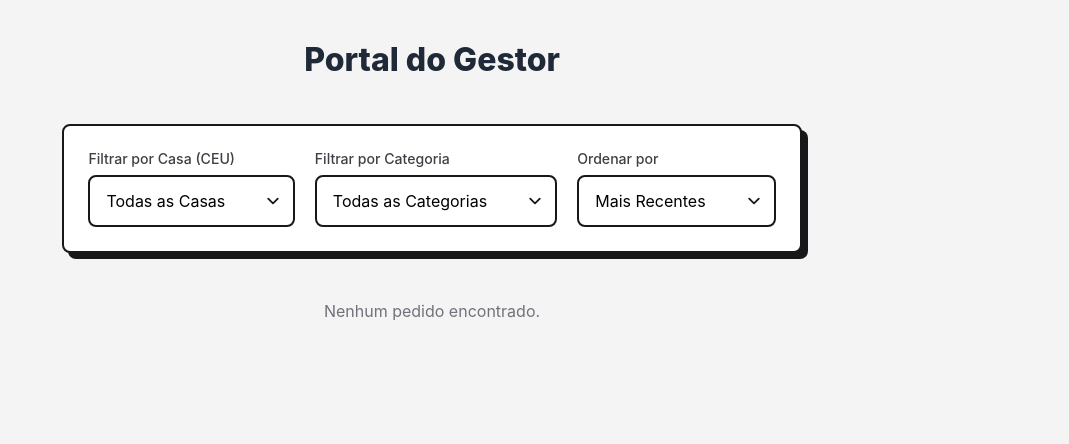
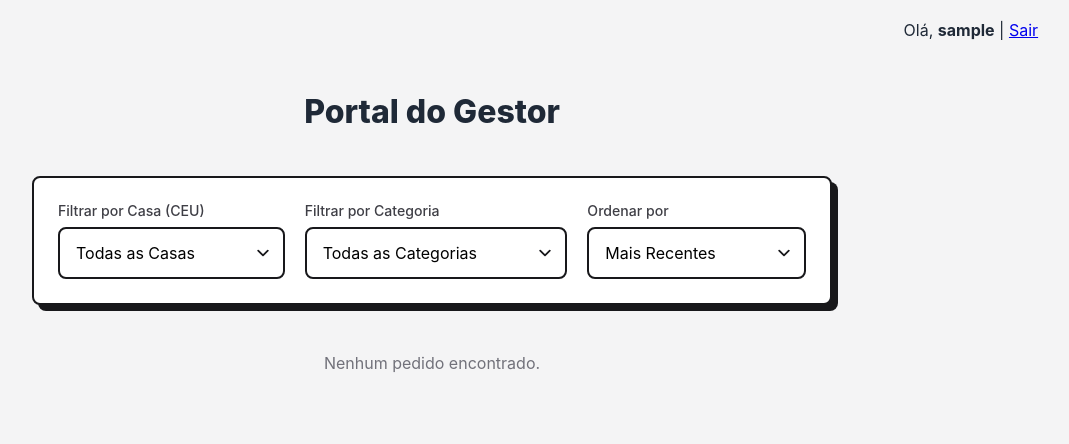
Before and after one commit to Gabriel-Reader/FixHub-project, a Flask app: page /painel-gestor in a window 1280 px wide. Shown: the top 444 px of the page, without its empty margins (208-1277 px from the left). Run offline with Flask 3, Linux system fonts and the light colour scheme; the visitor is signed in with stand-in values (Sample User, id 1).

Commit message:
Aprimora a autenticação e a autorização do usuário
Aprimora o processo de login recuperando e utilizando as informações da CEU do usuário. Adiciona um mecanismo de autorização baseado em funções para diferenciar usuários comuns de usuários gestores, redirecionando-os para os painéis apropriados no momento do login. Atualiza a interface do usuário para exibir informações específicas do usuário, como nome e CEU. Modifica o formulário de registro para incluir um menu suspenso de seleção de CEU.

```diff
--- a/app.py
+++ b/app.py
@@ -1,12 +1,12 @@
 from os import stat
 from flask import Flask, request, render_template, flash, redirect, url_for, session
-from manipular_database import criar_usuario, verificar_login, criar_pedido
+from manipular_database import criar_usuario, verificar_login, criar_pedido, verifica_gestor
 from validacoes import validar_email, validar_password, validar_username
 from datetime import datetime
 import random
 
 app = Flask(__name__)
-app.secret_key = 'v5Y71oV1n7av3sdf455'
+app.secret_key = 'd2ccd1731dc1cca262d6c889e3352a921f973db9698cc4ba'
 
 pedidos_temporarios = []
 
@@ -25,15 +25,21 @@
 
         # Verifica as credenciais no banco de dados e as retorna
         dados_usuario_db = verificar_login(usuario_form, senha_form)
+
         if dados_usuario_db:
-            id_morador_db, nome_db, senha_db = dados_usuario_db
+            id_morador_db, nome_db, senha_db, ceu_casa_db = dados_usuario_db
 
             # LOGIN BEM-SUCEDIDO: CRIAR A SESSÃO COOKIE
             session.clear()
             session['user_id'] = id_morador_db
             session['username'] = nome_db
+            session['ceu'] = ceu_casa_db
 
-            return redirect(url_for('painel_morador'))
+            if verifica_gestor(nome_db):
+                return redirect(url_for('painel_gestor'))
+            else:
+                return redirect(url_for('painel_morador'))
+
         else:
             flash('Usuário ou senha incorretos.')
             return redirect(url_for('tela_login'))
@@ -74,7 +80,7 @@
             return redirect(url_for('tela_cadastro'))
         else:
             # flash('Cadastro bem-sucedido!')
-            criar_usuario(user) #Chama função e crie um novo usuario
+            criar_usuario(user) # Chama função e crie um novo usuario
             return redirect(url_for('tela_login'))
 
 
@@ -82,7 +88,7 @@
 @app.route('/painel-morador', methods=['GET', 'POST'])
 def painel_morador():
     if 'user_id' in session:
-        flash(f'Logado como {session["username"]} (ID: {session["user_id"]})')
+        # flash(f'Logado como {session["username"]} (ID: {session["user_id"]})')
 
         if 'pedidos' not in session: # verifica se a lista pedidos foi criada na sessão do usuário atual
             session['pedidos'] = []
@@ -125,16 +131,25 @@
 
         # salva os pedidos na sessão
         pedidos = session.get('pedidos', [])
+        nome_usuario = session.get('username')
+        ceu_casa = session.get('ceu')
+        print(ceu_casa)
+
         #TODO: Os pedidos são enviados aqui
-        return render_template('painelMorador.html', pedidos=pedidos)
+        return render_template('painelMorador.html', pedidos=pedidos, nome_usuario=nome_usuario, ceu_casa=ceu_casa)
 
     else:
         return '<body style="background:white; text-align:center;"><h1> Você não está logado </h1></body>'
 
 
+
 @app.route('/painel-gestor', methods=['GET', 'POST'])
 def painel_gestor():
-    return render_template('painelGestor.html', pedidos=pedidos_temporarios)
+    if 'user_id' in session:
+        nome_usuario = session.get('username')
+        return render_template('painelGestor.html', pedidos=pedidos_temporarios, nome_usuario=nome_usuario)
+    else:
+        return '<body style="background:white; text-align:center;"><h1> Você não está logado </h1></body>'
 
 
 
--- a/static/painelGestor.css
+++ b/static/painelGestor.css
@@ -4,6 +4,7 @@
 body {
     align-items: center;
     display: flex;
+    flex-direction: column;
     font-family: -apple-system, BlinkMacSystemFont, 'Segoe UI', Roboto, Oxygen, Ubuntu, Cantarell, sans-serif;
     justify-content: center;
     padding: 1rem;
@@ -15,9 +16,47 @@
 /* =====================
    Estrutura Principal
    ===================== */
+
+.header-painel {
+    width: 100%;
+    max-width: 100rem;
+    display: flex;
+    justify-content: flex-end; /* Alinha o conteúdo à direita */
+    align-items: center;
+    padding: 0.75rem 0.62rem 1.25rem 0.62rem;
+    box-sizing: border-box;
+}
+
+.infor-usuario {
+    display: flex;
+    align-items: center;
+    gap: 12px; /* Espaço entre os itens */
+    font-size: 16px;
+}
+
+.infor-usuario .greeting strong {
+    font-weight: 700; /* Deixa o nome em negrito */
+}
+
+.infor-usuario .separador {
+    color: #cbd5e1;
+    font-weight: 300;
+}
+
+.infor-usuario .logout-link {
+    color: #7c3aed;
+    text-decoration: none;
+    font-weight: 500;
+    transition: text-decoration 0.2s ease;
+}
+
+.infor-usuario .logout-link:hover {
+    text-decoration: underline;
+}
+
 .section-gestor {
-    width: 60%;
-    max-width: 1280px;
+    max-width: 50rem;
+    width: 100%;
     padding: 1rem;
 }
 
--- a/templates/painelGestor.html
+++ b/templates/painelGestor.html
@@ -10,6 +10,14 @@
 </head>
 
 <body>
+
+    <header class="header-painel">
+        <div class="info-usuario">
+            <span class="greeting">Olá, <strong>{{ nome_usuario }}</strong></span>
+            <span class="separador">|</span>
+            <a href="{{ url_for('logout') }}" class="logout-link">Sair</a>
+        </div>
+    </header>
 
     <section id="sectionGestor" class="section-gestor">
 
--- a/validacoes.py
+++ b/validacoes.py
@@ -1,5 +1,6 @@
 import re
 from email_validator import validate_email, EmailNotValidError
+
 
 def validar_email(email):
     """Valida o formato do e-mail"""
@@ -9,10 +10,12 @@
     except EmailNotValidError:
         return False
 
+
 def validar_password(password):
     """Valida se a senha tem pelo menos 8 caracteres."""
     return re.fullmatch(r'^(?=.*[A-Za-z])(?=.*\d)[A-Za-z\d]{6,}$', password) is not None
 
+
 def validar_username(username):
     """Pelo menos 3 caracteres, letra e números"""
     return re.fullmatch(r'^[a-zA-Z0-9_]{3,20}$', username) is not None
```
Also changed, not shown: manipular_database.py (+9 -2 lines), static/painelMorador.css (+40 -0 lines), templates/cadastro.html (+11 -1 lines), templates/painelMorador.html (+10 -9 lines).
